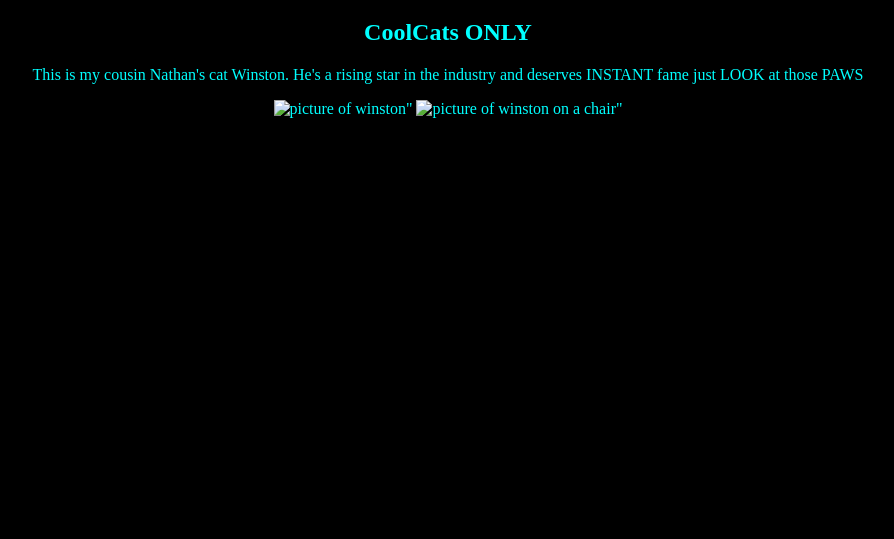
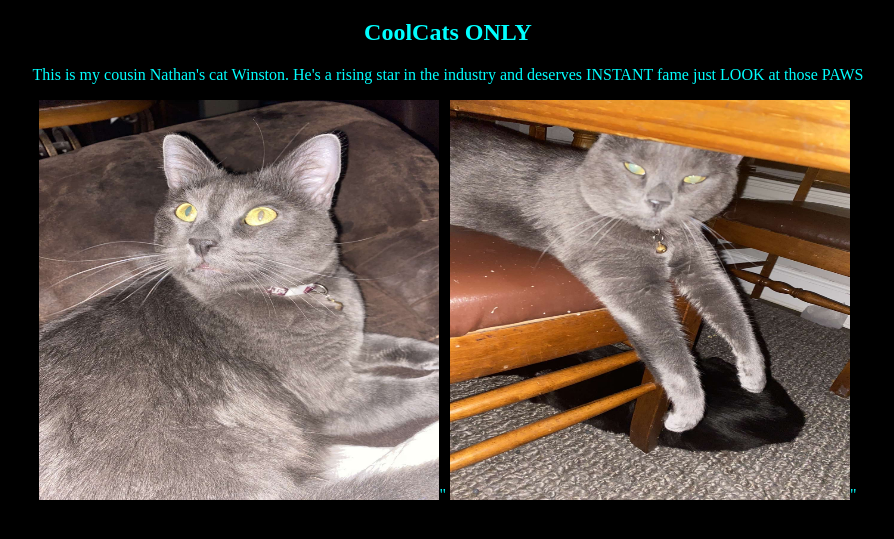
Before and after one commit to JamesSalcedo001/Cool-Bool, a plain HTML site: page index.html in a window 1280 px wide. Shown: the part 61-600 px from the top of the page, without its empty margins (192-1086 px from the left). Drawn offline with Linux system fonts and the light colour scheme.

Commit message:
second attempt to fix images, moved pictures locally

```diff
--- a/index.html
+++ b/index.html
@@ -11,8 +11,8 @@
 
         <p>This is my cousin Nathan's cat Winston. He's a rising star in the industry and deserves INSTANT fame just LOOK at those PAWS </p>
         <div>
-            <img src="file:///Users/jamessalcedo/Downloads/cat.JPG" alt="picture of winston" height="400" width="400" button type="button" onclick ="alert('Meow! I am Winston!')"></button>"
-            <img src="file:///Users/jamessalcedo/Downloads/cat2.jpg" alt="picture of winston on a chair" height="400" width="400" button type="button" onclick ="alert('Meow! I am Winston on a chair!')"></button>"
+            <img src="pictures/images.jpg/cat.JPG" alt="picture of winston" height="400" width="400" button type="button" onclick ="alert('Meow! I am Winston!')"></button>"
+            <img src="pictures/images.jpg/cat2.jpg" alt="picture of winston on a chair" height="400" width="400" button type="button" onclick ="alert('Meow! I am Winston on a chair!')"></button>"
         </div>
     </body>
 </html>
```
Also changed, not shown: pictures/images.jpg/cat.JPG (added), pictures/images.jpg/cat2.jpg (added), 3 other files.
